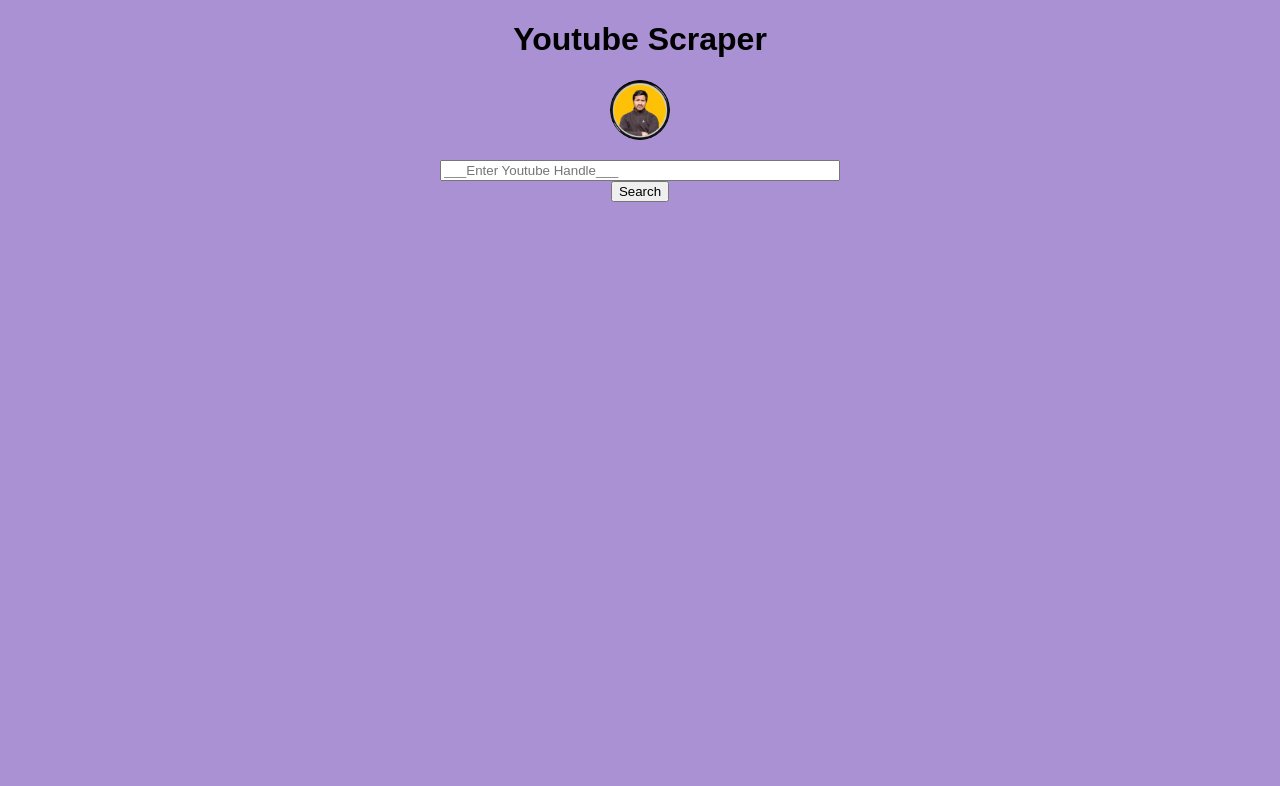
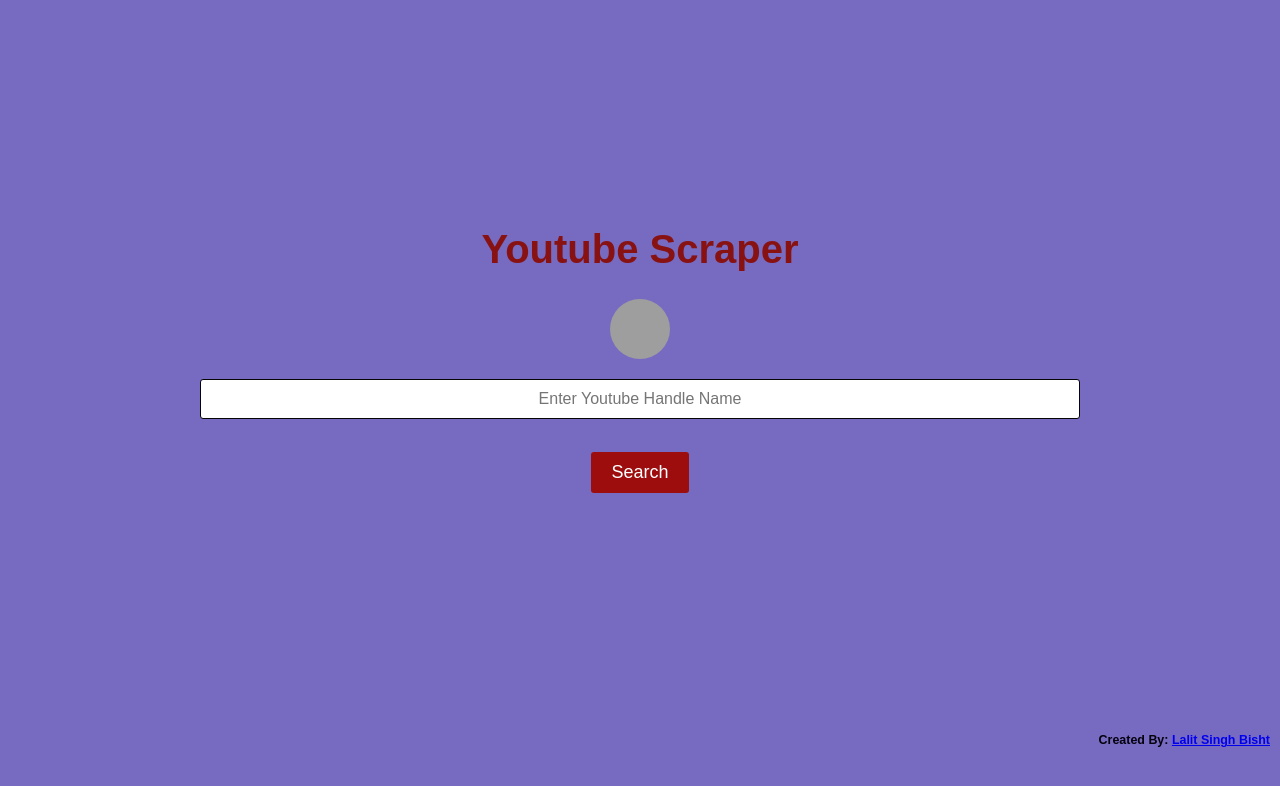
Before and after one commit to CodeWithCosmo/Youtube-Scraper, a Flask app: page / in a window 1280 px wide. Shown: the top 786 px of the page. Run offline with Flask 3, Linux system fonts and the light colour scheme; some libraries are stand-ins or nearby versions; grey boxes are pictures that could not be loaded.

Commit message:
application updated

```diff
--- a/application.py
+++ b/application.py
@@ -58,7 +58,7 @@
                 mydict = {"Title": title, "Views": view, "Upload": upload,"Video Link": video_link, "Thumbnail Link": thumbnail_link}
                 scrape.append(mydict)
             ###################!Stage 3######################
-            client = pymongo.MongoClient("mongodb+srv://lalit547:mongocloud@youtubescrape.shbwtmx.mongodb.net/?retryWrites=true&w=majority")
+            client = pymongo.MongoClient("mongodb+srv://cwc:mongocloud@youtubescrapping.ryi6ibl.mongodb.net/?retryWrites=true&w=majority")
             mydb= client.YoutubeScrape
             mycollection = mydb.LastFiveVideos
             mycollection.insert_many(scrape)
@@ -71,4 +71,4 @@
     else:
         return render_template('index.html')
 if __name__ == "__main__":
-    app.run(host='127.0.0.1', port=8000, debug=True)
+    app.run()
--- a/static/css/main.css
+++ b/static/css/main.css
@@ -4,12 +4,22 @@
 }
 
 .content {
-    margin: 0 auto;
-    width: 400px;
+    padding: 200px;
+    width: 100%;
+    color: #881212;
+    margin-bottom: 10px;
+    border-radius: 3px;
+    font-size: 20px;
 }
-
+.credit {
+    padding: 10px;
+    width: 100%;
+    color: #05020d;
+    border-radius: 3px;
+    font-size: 15px;
+}
 table, td, th {
-    border: 1px solid #aaa;
+    border: 1px solid #b3ca69;
 }
 
 table {
@@ -33,3 +43,21 @@
 #content {
     width: 100%;
 }
+input[type="text"] {
+    text-align: center;
+    padding: 10px;
+    width: 50%;
+    margin-bottom: 10px;
+    border: 1px solid #060404;
+    border-radius: 3px;
+    font-size: 16px;
+  }
+  button {
+    padding: 10px 20px;
+    background-color: #9d0d0d;
+    color: #ffffff;
+    border: none;
+    border-radius: 3px;
+    font-size: 18px;
+    cursor: pointer;
+  }
--- a/static/css/style.css
+++ b/static/css/style.css
@@ -1,5 +1,5 @@
 body {
-  background-color: #a991d4;
+  background-color: #766ac1;
 }
 body * {
   box-sizing: border-box;
--- a/templates/index.html
+++ b/templates/index.html
@@ -6,15 +6,19 @@
 {% block body %}
 <div class="content">
     <h1 style="text-align: center">Youtube Scraper</h1>
-    <img src="{{url_for('static', filename='/image/Profile.png')}}" alt="Youtube" class="profile" style="display: block; margin: 0 auto;">
+    <img src="{{url_for('static', filename='/image/logo.png')}}" alt="Youtube" class="profile" style="display: block; margin: 0 auto;">
     <div class="form">
         <div style="text-align:center; margin-bottom: 20px;">
         </div>
         <form action="/scrape" method="POST">
-            <input type="text" name="content" id="content" placeholder="___Enter Youtube Handle___">
+            <center><input type="text" name="content" id="content" placeholder="Enter Youtube Handle Name"></center>
             <br>
-            <input type="submit" value="Search" style="display: block; margin: 0 auto;">
+            <center><button type="submit" class="btn btn-primary btn-block btn-large">Search</button></center>
         </form>
     </div>
 </div>
+<div class="credit">
+    <h5 style="text-align: right">Created By: <a href="https://github.com/CodeWithCosmo">Lalit Singh Bisht</a></h5>
+</div>
+
 {% endblock %}
```
Also changed, not shown: requirements.txt (line endings or trailing spaces).
